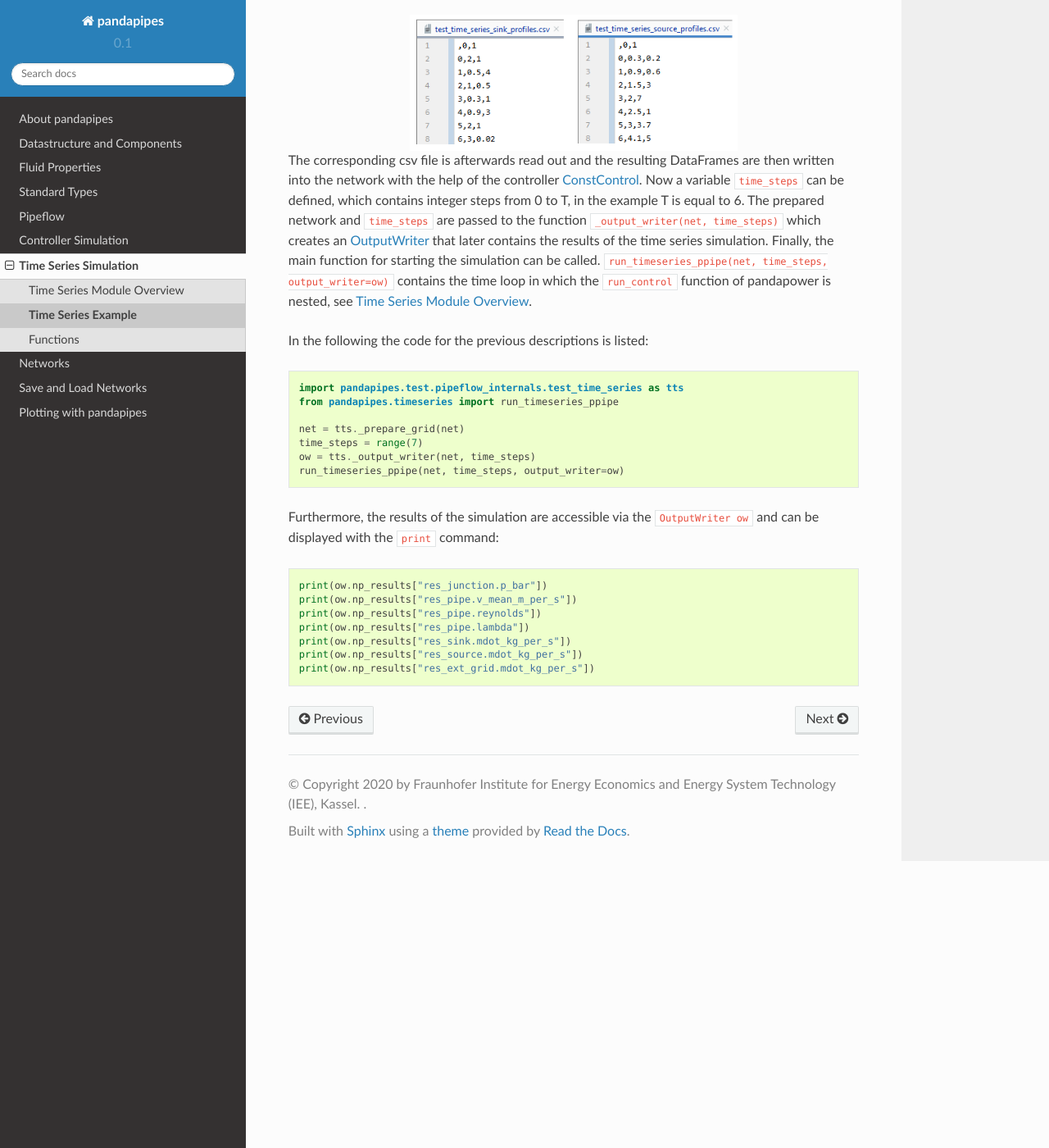
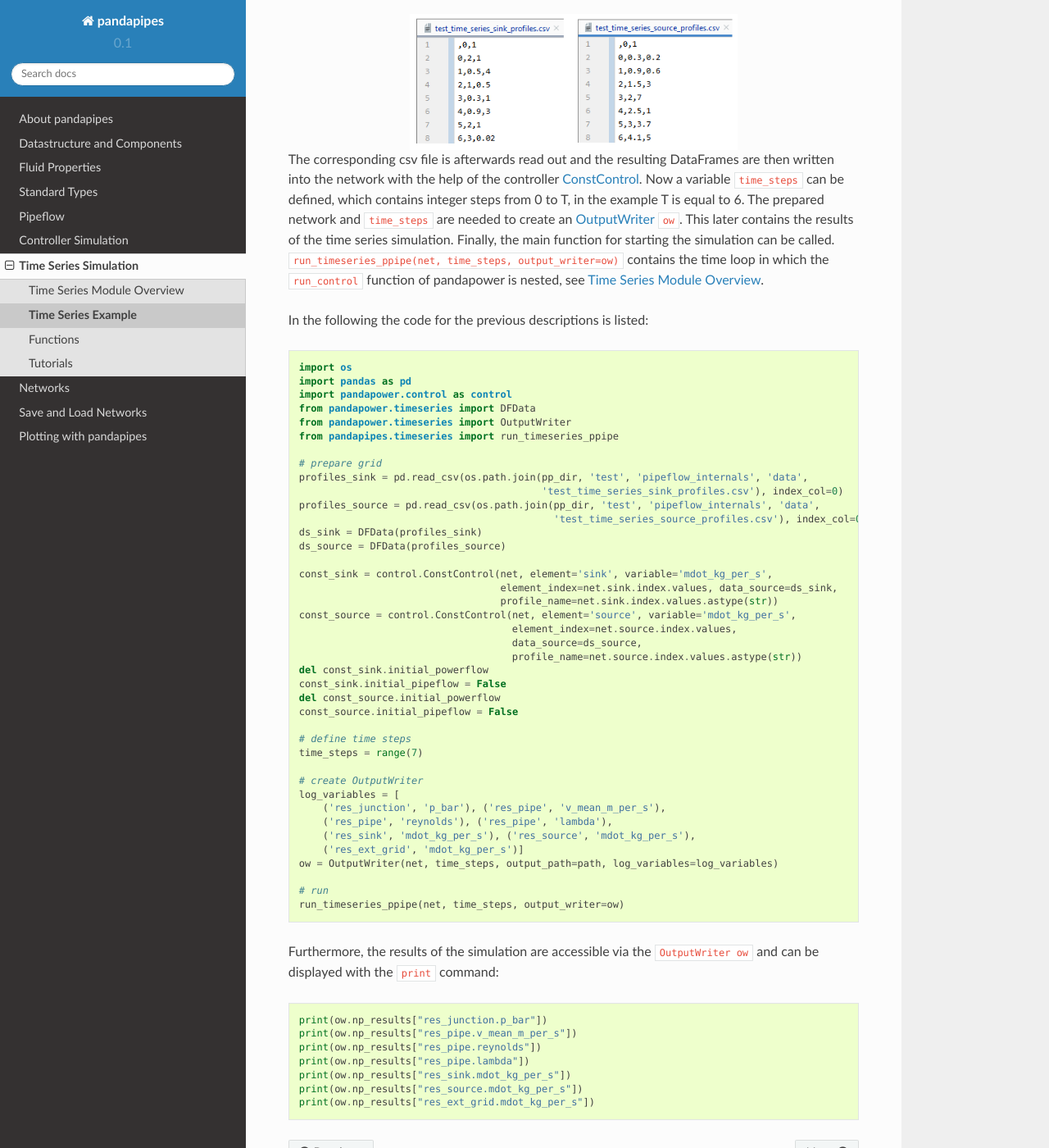
Before and after one commit to e2nIEE/pandapipes, a Sphinx documentation site: the page built from doc/source/timeseries/example.rst, in a window 1280 px wide and 1400 px high, scrolled down 1635 px. Shown: the whole window at 82% size. Built offline with Sphinx 7.4.7 and the Read the Docs theme 2.0.0, drawn with Linux system fonts in a browser that asks for light colours; some of the changed text lies outside the part shown.

Commit message:
changes made in chapter "Time Series Simulation" of the documentation

```diff
--- a/doc/source/timeseries.rst
+++ b/doc/source/timeseries.rst
@@ -18,3 +18,4 @@
     timeseries/overview
     timeseries/example
     timeseries/functions
+    timeseries/tutorials_ts
--- a/doc/source/timeseries/example.rst
+++ b/doc/source/timeseries/example.rst
@@ -6,7 +6,7 @@
 
 Before a time series calculation can take place, a pandapipes network must be created.
 This can be created by yourself as described in `Creating a Network <https://www.pandapipes.org/start/>`_
-or loaded from the existing :ref:`networks` via :code:`pandapipes.networks.<network name/ path>`.
+or loaded from the existing :ref:`networks` via ``pandapipes.networks.<network name/ path>``.
 In this case the following simple water network is created:
 
 .. image:: timeseries_example_network.png
@@ -53,8 +53,8 @@
     pandapipes.create_pipe_from_parameters(net, j0, j2, length_km=1, diameter_m=d, k_mm=0.35, name="Pipe 5")
 
 
-Then the network must be prepared with the function :code:`_prepare_grid(net)`.
-Here the time series for the occurring sinks and sources of the network must be given.
+Then the network must be prepared. Here the time series for the occurring
+sinks and sources of the network must be given.
 As in a steady-state calculation, the mass flows must be specified, whereby the
 number of mass flows corresponds to the number T of time steps. The mass flows
 for N sinks have to be written into a csv file as follows:
@@ -75,24 +75,56 @@
 then written into the network with the help of the controller `ConstControl <https://pandapower.readthedocs.io/en/v2.2.2/control/controller.html#constcontrol>`_.
 Now a variable ``time_steps`` can be defined, which contains integer steps
 from 0 to T, in the example T is equal to 6. The prepared network and ``time_steps``
-are passed to the function :code:`_output_writer(net, time_steps)`
-which creates an `OutputWriter <https://pandapower.readthedocs.io/en/v2.2.2/timeseries/output_writer.html>`_
-that later contains the results of the time series simulation.
+are needed to create an `OutputWriter <https://pandapower.readthedocs.io/en/v2.2.2/timeseries/output_writer.html>`_ ``ow``.
+This later contains the results of the time series simulation.
 Finally, the main function for starting the simulation can be called.
-:code:`run_timeseries_ppipe(net, time_steps, output_writer=ow)` contains the
-time loop in which the :code:`run_control` function of pandapower is nested,
+``run_timeseries_ppipe(net, time_steps, output_writer=ow)`` contains the
+time loop in which the ``run_control`` function of pandapower is nested,
 see :ref:`overview`.
 
 In the following the code for the previous descriptions is listed:
 
 ::
 
-    import pandapipes.test.pipeflow_internals.test_time_series as tts
+    import os
+    import pandas as pd
+    import pandapower.control as control
+    from pandapower.timeseries import DFData
+    from pandapower.timeseries import OutputWriter
     from pandapipes.timeseries import run_timeseries_ppipe
 
-    net = tts._prepare_grid(net)
+    # prepare grid
+    profiles_sink = pd.read_csv(os.path.join(pp_dir, 'test', 'pipeflow_internals', 'data',
+                                             'test_time_series_sink_profiles.csv'), index_col=0)
+    profiles_source = pd.read_csv(os.path.join(pp_dir, 'test', 'pipeflow_internals', 'data',
+                                               'test_time_series_source_profiles.csv'), index_col=0)
+    ds_sink = DFData(profiles_sink)
+    ds_source = DFData(profiles_source)
+
+    const_sink = control.ConstControl(net, element='sink', variable='mdot_kg_per_s',
+                                      element_index=net.sink.index.values, data_source=ds_sink,
+                                      profile_name=net.sink.index.values.astype(str))
+    const_source = control.ConstControl(net, element='source', variable='mdot_kg_per_s',
+                                        element_index=net.source.index.values,
+                                        data_source=ds_source,
+                                        profile_name=net.source.index.values.astype(str))
+    del const_sink.initial_powerflow
+    const_sink.initial_pipeflow = False
+    del const_source.initial_powerflow
+    const_source.initial_pipeflow = False
+
+    # define time steps
     time_steps = range(7)
-    ow = tts._output_writer(net, time_steps)
+
+    # create OutputWriter
+    log_variables = [
+        ('res_junction', 'p_bar'), ('res_pipe', 'v_mean_m_per_s'),
+        ('res_pipe', 'reynolds'), ('res_pipe', 'lambda'),
+        ('res_sink', 'mdot_kg_per_s'), ('res_source', 'mdot_kg_per_s'),
+        ('res_ext_grid', 'mdot_kg_per_s')]
+    ow = OutputWriter(net, time_steps, output_path=path, log_variables=log_variables)
+
+    # run
     run_timeseries_ppipe(net, time_steps, output_writer=ow)
 
 Furthermore, the results of the simulation are accessible
```
Also changed, not shown: doc/source/timeseries/functions.rst (+10 -20 lines), doc/source/timeseries/tutorials_ts.rst (added, +9 -0 lines).
